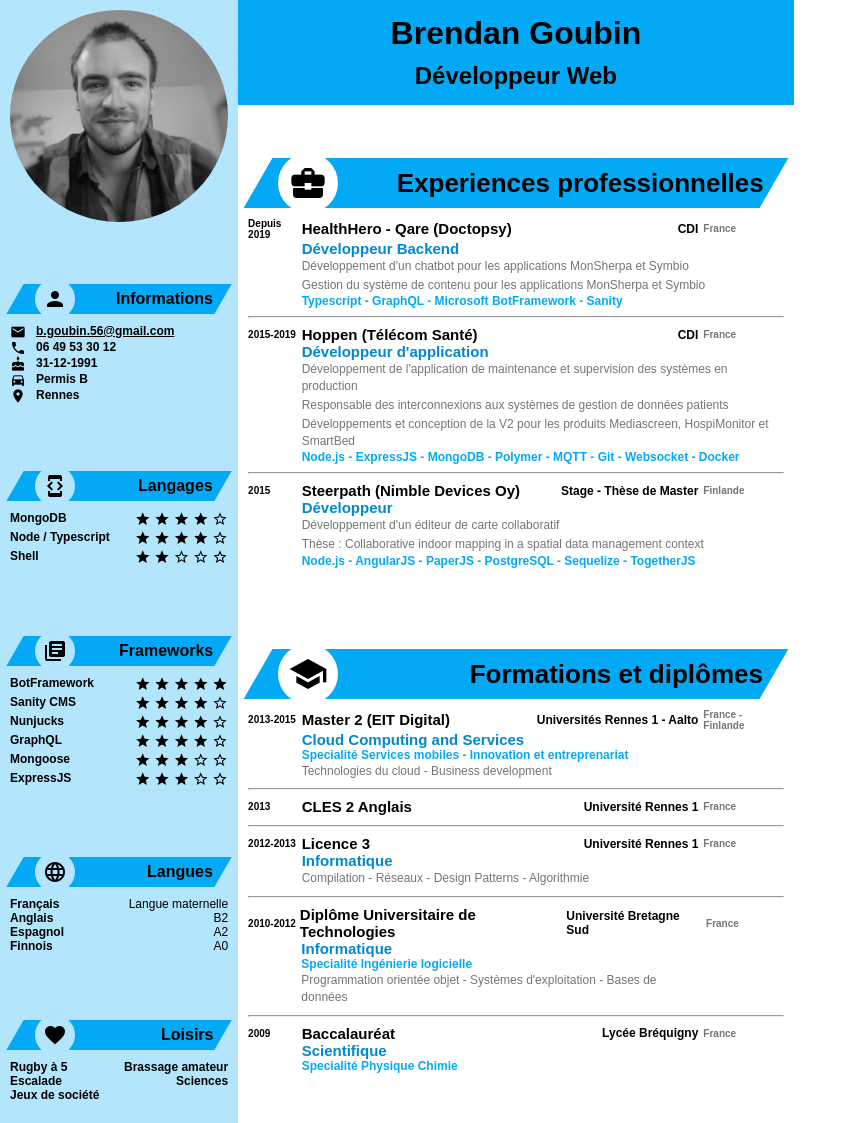
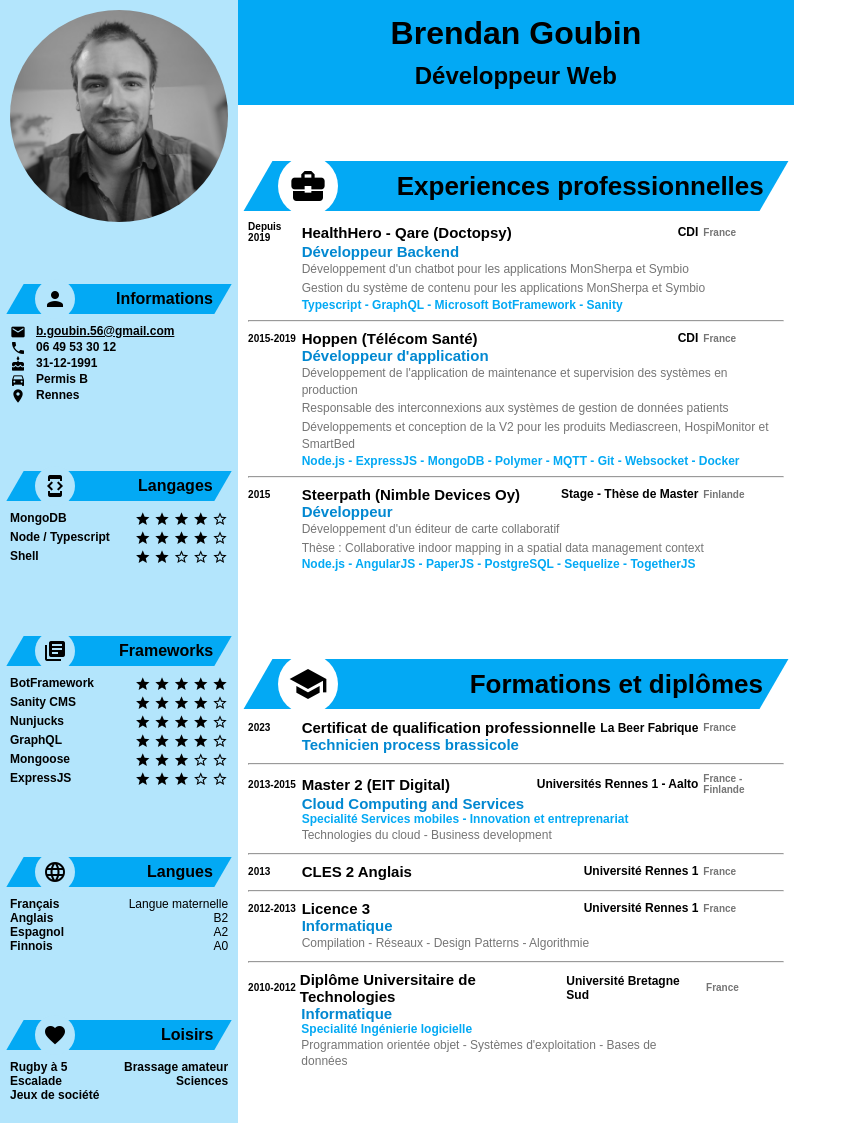
Before and after one commit to Billos/resume-old, a Jekyll site: the page built from index.md, in a window 1280 px wide. Shown: the whole page, without its empty margins (0-850 px from the left). Built offline with Jekyll 4.4.1, drawn with Linux system fonts in a browser that asks for light colours; some web fonts are replaced.

Commit message:
update-20-06-2023
update-02-05-2023

```diff
--- a/_data/degrees.yml
+++ b/_data/degrees.yml
@@ -1,3 +1,11 @@
+-
+  diploma: Certificat de qualification professionnelle
+  title: Technicien process brassicole
+  specialty:
+  teachings:
+  school: La Beer Fabrique
+  place: France
+  years: 2023
 -
   diploma: Master 2 (EIT Digital)
   title: Cloud Computing and Services
@@ -30,11 +38,11 @@
   school: Université Bretagne Sud
   place: France
   years: 2010-2012
--
-  diploma: Baccalauréat
-  title: Scientifique
-  specialty: Physique Chimie
-  teachings:
-  school: Lycée Bréquigny
-  place: France
-  years: 2009
+# -
+#   diploma: Baccalauréat
+#   title: Scientifique
+#   specialty: Physique Chimie
+#   teachings:
+#   school: Lycée Bréquigny
+#   place: France
+#   years: 2009
```
